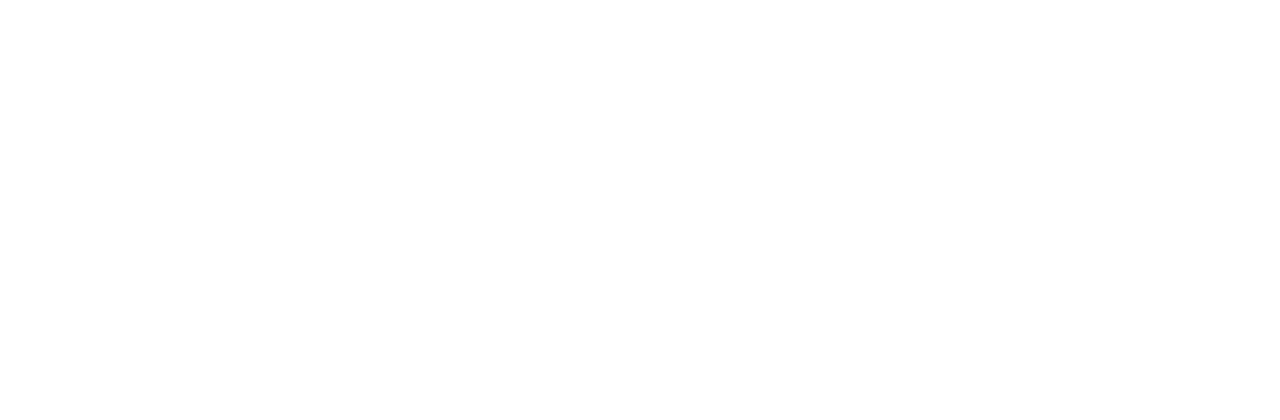
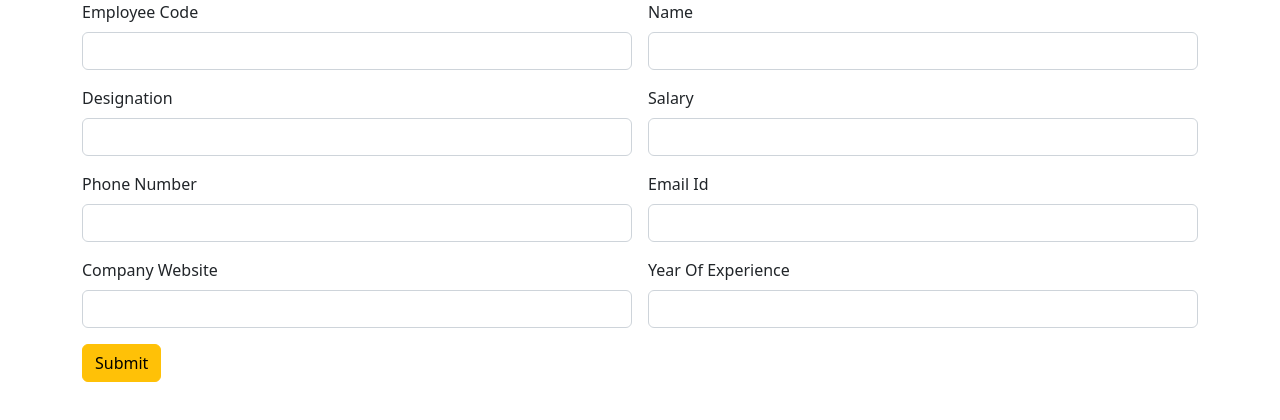
Before and after one commit to athulya2000/Employee-Angular-Application, an Angular app: page /add in a window 1280 px wide. Before the commit this address led to /. Shown: the top 420 px of the page. Built offline with nearby package versions, Linux system fonts and the light colour scheme.

Commit message:
add completed

```diff
--- /dev/null
+++ b/src/app/employee-add/employee-add.component.html
@@ -0,0 +1,43 @@
+<div class="container">
+    <div class="row">
+        <div class="col col-12 col-sm-12 col-md-12 col-lg-12 col-xl-12 col-xxl-12">
+            <div class="row g-3">
+                <div class="col col-12 col-sm-6 col-md-6 col-lg-6 col-xl-6 col-xxl-6">
+                    <label for="" class="form-label">Employee Code</label>
+                    <input type="text" class="form-control">
+                </div>
+                <div class="col col-12 col-sm-6 col-md-6 col-lg-6 col-xl-6 col-xxl-6">
+                    <label for="" class="form-label">Name</label>
+                    <input type="text" class="form-control">
+                </div>
+                <div class="col col-12 col-sm-6 col-md-6 col-lg-6 col-xl-6 col-xxl-6">
+                    <label for="" class="form-label">Designation</label>
+                    <input type="text" class="form-control">
+                </div>
+                <div class="col col-12 col-sm-6 col-md-6 col-lg-6 col-xl-6 col-xxl-6">
+                    <label for="" class="form-label">Salary</label>
+                    <input type="text" class="form-control">
+                </div>
+                <div class="col col-12 col-sm-6 col-md-6 col-lg-6 col-xl-6 col-xxl-6">
+                    <label for="" class="form-label">Phone Number</label>
+                    <input type="text" class="form-control">
+                </div>
+                <div class="col col-12 col-sm-6 col-md-6 col-lg-6 col-xl-6 col-xxl-6">
+                    <label for="" class="form-label">Email Id</label>
+                    <input type="email" name="" id="" class="form-control">
+                </div>
+                <div class="col col-12 col-sm-6 col-md-6 col-lg-6 col-xl-6 col-xxl-6">
+                    <label for="" class="form-label">Company Website</label>
+                    <input type="text" class="form-control">
+                </div>
+                <div class="col col-12 col-sm-6 col-md-6 col-lg-6 col-xl-6 col-xxl-6">
+                    <label for="" class="form-label">Year Of Experience</label>
+                    <input type="text" class="form-control">
+                </div>
+                <div class="col col-12 col-sm-6 col-md-6 col-lg-6 col-xl-6 col-xxl-6">
+                    <button class="btn btn-warning">Submit</button>
+                </div>
+            </div>
+        </div>
+    </div>
+</div>
```
Also changed, not shown: src/app/app.module.ts (+7 -1 lines), src/app/employee-add/employee-add.component.ts (added, +10 -0 lines), src/app/employee-add/employee-add.component.css (added).
